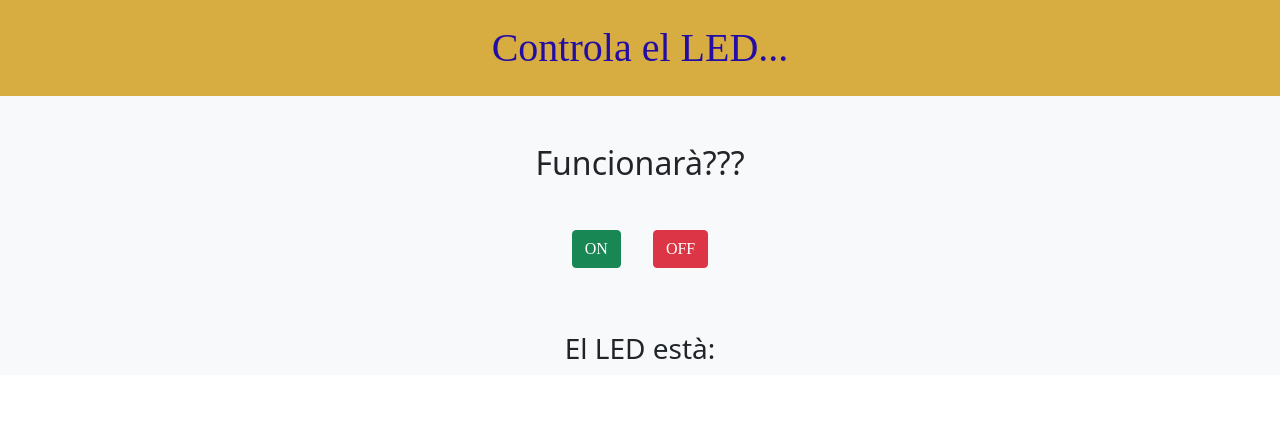
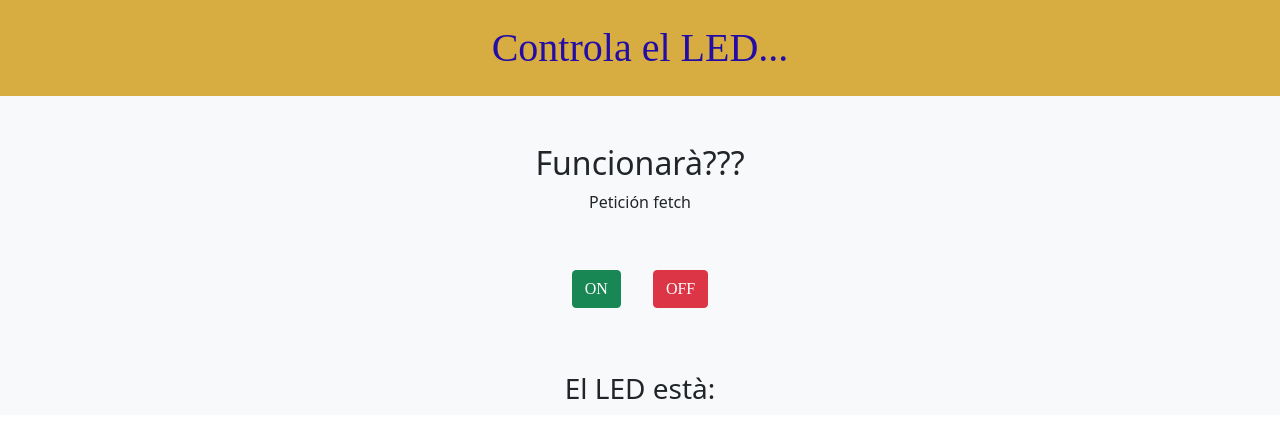
Before and after one commit to RamonLGDaw/front_ctrl_LED, a Vue app: page / in a window 1280 px wide. Shown: the top 438 px of the page. Built offline with nearby package versions, Linux system fonts and the light colour scheme.

Commit message:
prueba actualización

```diff
--- a/src/components/Buttons.vue
+++ b/src/components/Buttons.vue
@@ -1,6 +1,7 @@
 <template>
     <div class="container-fluid d-flex flex-column justify-content-center align-items-center mx-0 p-5 bg-light">
       <h2>Funcionarà???</h2>
+      <p>Petición fetch</p>
       <div class="container d-flex justify-content-center align-items-center m-auto mt-4 ">
         <button @click="enviarEstado('ON')" type="submit" class="btn btn-success m-3 fuente">ON</button>
         <button @click="enviarEstado('OFF')" type="submit" class="btn btn-danger m-3 fuente">OFF</button>
```
